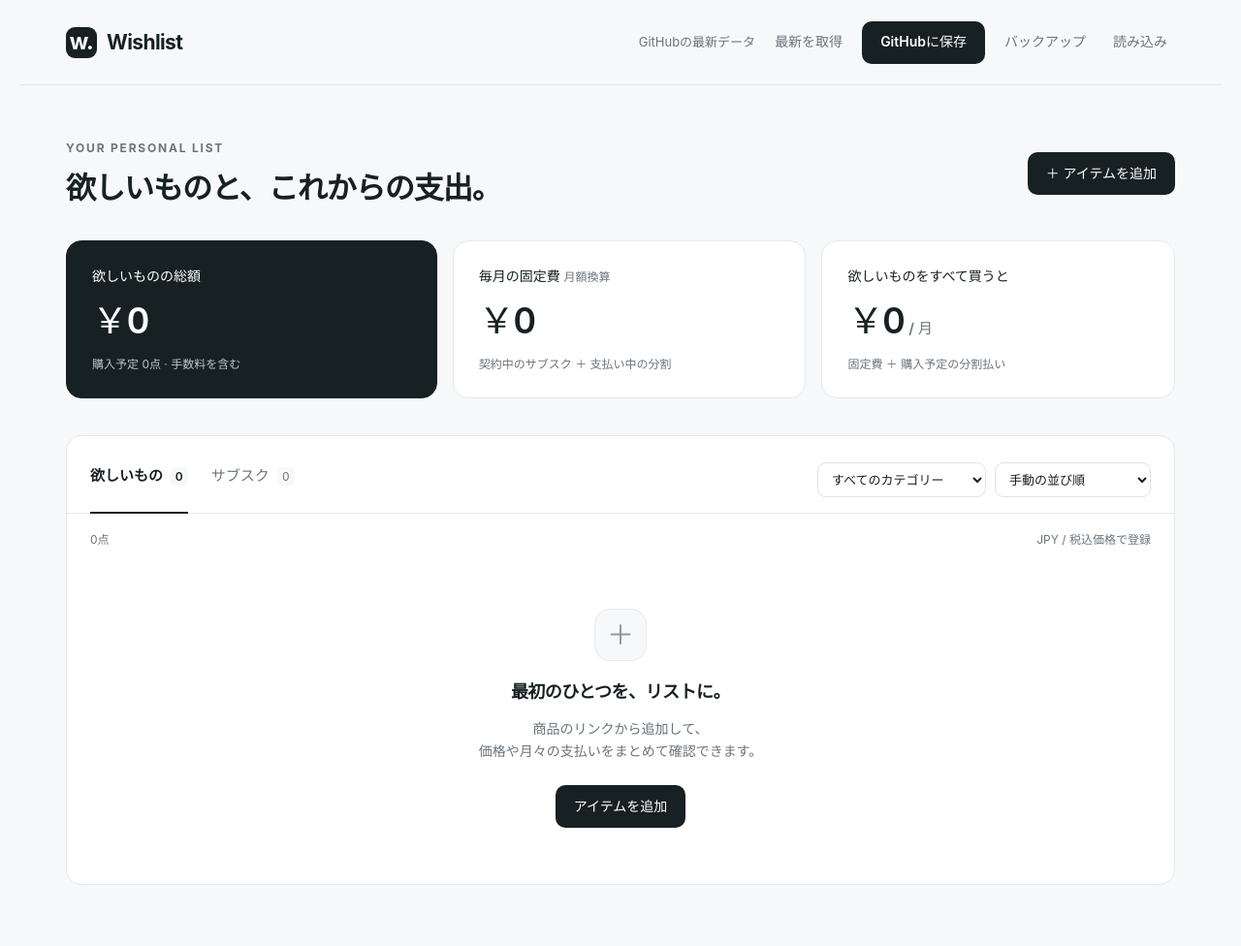
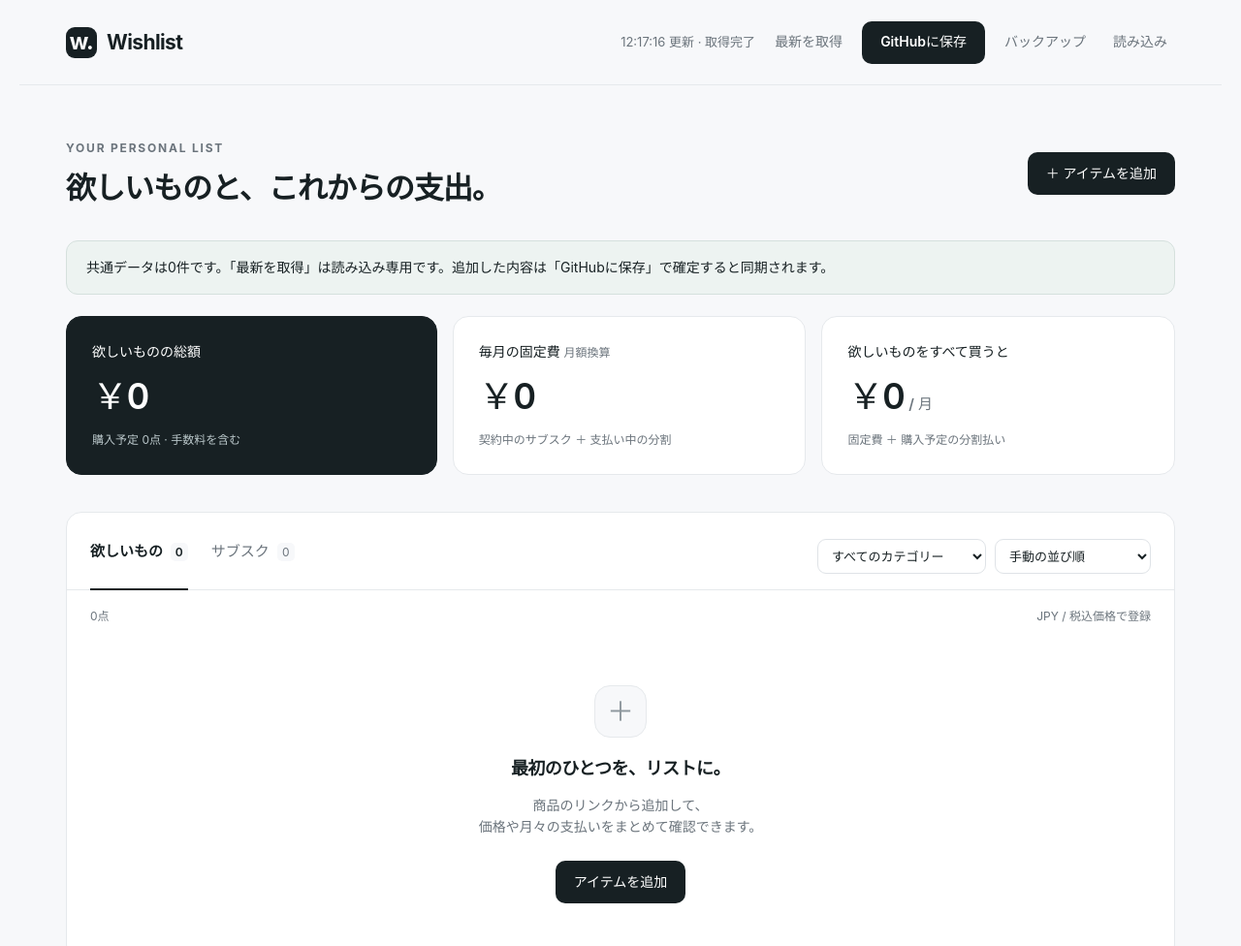
Before and after one commit to 4k29/want, a website: page index.html in a window 1280 px wide. Shown: the top 976 px of the page at 97% size. Drawn offline with Linux system fonts and the light colour scheme.

Commit message:
Fix refresh blocked by local storage and show explicit sync results

```diff
--- a/app.js
+++ b/app.js
@@ -1,4 +1,4 @@
-import {GitHubStore,CACHE_KEY,DRAFT_KEY,buildRequest,applyRequest,hasChanges,issueLink} from './sync.js?v=5';
+import {GitHubStore,CACHE_KEY,DRAFT_KEY,buildRequest,applyRequest,hasChanges,issueLink,refreshState} from './sync.js?v=6';
 import {KEY,yen,currentMonth,monthIndex,cost,activePayment,totals,guessCategory,safeUrl,validate,readBackup,extractProduct} from './model.js?v=2';
 const $=s=>document.querySelector(s),form=$('#item-form'),editor=$('#editor');
 let items=[],tab='products',editing=null,loadError=false,request=null;
@@ -10,11 +10,11 @@ const escape=s=>String(s).replace(/[&<>"']/g,c=>({'&':'&amp;','<':'&lt;','>':'&g
 try{const raw=localStorage.getItem(CACHE_KEY);if(raw)items=readBackup(raw);}catch{}
 function toast(message){$('#toast').textContent=message;$('#toast').hidden=false;clearTimeout(toast.timer);toast.timer=setTimeout(()=>$('#toast').hidden=true,4500);}
 let base=[],pending=null,draftRaw=null;
+try{localStorage.removeItem('wishlist-github-token-4k29-want-v1');}catch{}
 try{
-  localStorage.removeItem('wishlist-github-token-4k29-want-v1');
   draftRaw=localStorage.getItem(DRAFT_KEY);
   if(draftRaw){const d=JSON.parse(draftRaw);base=readBackup(JSON.stringify({version:1,items:d.base}));items=readBackup(JSON.stringify({version:1,items:d.items}));pending=d.pending||null;ready=true;}
-}catch{loadError=true;}
+}catch{loadError=!!draftRaw;}
 function cache(){try{localStorage.setItem(CACHE_KEY,JSON.stringify({version:1,items}));}catch{}}
 function persist(next=items,nextBase=base,nextPending=pending){
   if(localStorage.getItem(DRAFT_KEY)!==draftRaw)throw Error('別のタブで下書きが変更されました。このページを再読み込みしてください。');
@@ -30,19 +30,33 @@ function showLegacy(){
   banner(pending?'GitHubの画面で「Submit new issue」を押した後、反映まで少し待って「最新を取得」を押してください。':dirty?'変更はこの端末の下書きです。「GitHubに保存」で他の端末にも反映できます。':legacy.length?`この端末に旧版のデータが${legacy.length}点あります。下書きに追加できます。`:'');
 }
 async function refreshData(){
-  if(busy||reading)return;
+  if(busy||reading){toast('共通データを取得中です。少しお待ちください。');return;}
   if(editor.open){toast('編集を閉じてから更新してください。');return;}
-  reading=true;$('#save-status').textContent='共通データを確認中…';
+  reading=true;$('#refresh-data').disabled=true;$('#refresh-data').textContent='取得中…';$('#save-status').textContent='共通データを確認中…';
   try{
+    // Adopt a newer draft from another tab before merging remote changes.
+    let stored;try{stored=localStorage.getItem(DRAFT_KEY);}catch{}
+    if(stored!==undefined&&stored!==draftRaw){
+      if(stored){const d=JSON.parse(stored);base=readBackup(JSON.stringify({version:1,items:d.base}));items=readBackup(JSON.stringify({version:1,items:d.items}));pending=d.pending||null;ready=true;}
+      draftRaw=stored;
+    }
     const result=await github.read();
-    if(loadError)throw Error('端末の下書きを読み込めません。上書きを止めています。');
-    let next=result.items,nextPending=pending;
-    if(pending&&result.appliedRequests.includes(pending.id)){nextPending=null;toast('GitHubへの保存とサイトへの反映を確認しました');}
-    else if(ready)next=applyRequest(buildRequest(base,items),result.items);
-    persist(next,result.items,nextPending);items=next;base=result.items;pending=nextPending;
+    if(loadError)throw Error('端末の下書きが壊れているため、上書きを止めています。');
+    const state=refreshState({base,items,pending,ready},result);
+    let storageWarning='';
+    try{persist(state.items,state.base,state.pending);}catch(error){storageWarning='共通データは取得できましたが、端末には保存できませんでした。'+error.message;}
+    items=state.items;base=state.base;pending=state.pending;
     ready=true;lastRead=Date.now();cache();render();showLegacy();
-  }catch(error){$('#save-status').textContent='更新を確認できません';banner(error.message+' 端末の下書きは残っています。');$('#discard-draft').hidden=!ready;}
-  finally{reading=false;}
+    const time=new Date(lastRead).toLocaleTimeString('ja-JP',{hour:'2-digit',minute:'2-digit',second:'2-digit'});
+    const message=state.saved?'GitHubへの保存を確認しました':`共通データ${result.items.length}件を取得しました`;
+    $('#save-status').textContent=time+' 更新 · '+(pending?'保存の確定・反映待ち':hasChanges(base,items)?'端末に未同期の変更あり':'取得完了');
+    if(storageWarning)banner(storageWarning);
+    else if(pending)banner(message+'。この保存リクエストはまだ反映されていません。「保存画面を開く」からGitHubで確定してください。確定済みの場合は少し待って再取得してください。');
+    else if(hasChanges(base,items))banner(message+'。端末の下書きは保持しています。他の端末への反映には「GitHubに保存」で確定してください。');
+    else if(!result.items.length&&!legacy.length)banner('共通データは0件です。「最新を取得」は読み込み専用です。追加した内容は「GitHubに保存」で確定すると同期されます。');
+    toast(message+(hasChanges(base,items)?'。端末の下書きは保持しています。':''));
+  }catch(error){$('#save-status').textContent='取得できませんでした';banner(error.message+' 表示中の内容は変更していません。');$('#discard-draft').hidden=!ready;toast(error.message);}
+  finally{reading=false;$('#refresh-data').disabled=false;$('#refresh-data').textContent='最新を取得';}
 }
 function openConnection(){
   if(!ready){toast('先に「最新を取得」で共通データを読み込んでください。');return;}
--- a/index.html
+++ b/index.html
@@ -1,6 +1,6 @@
 <!doctype html>
 <html lang="ja">
-<head><meta charset="utf-8"><meta name="viewport" content="width=device-width,initial-scale=1"><meta name="theme-color" content="#f7f8fa"><meta name="description" content="欲しいものと、毎月の支出をひとつに。"><title>Wishlist</title><link rel="stylesheet" href="./style.css?v=3"><script type="module" src="./app.js?v=5"></script></head>
+<head><meta charset="utf-8"><meta name="viewport" content="width=device-width,initial-scale=1"><meta name="theme-color" content="#f7f8fa"><meta name="description" content="欲しいものと、毎月の支出をひとつに。"><title>Wishlist</title><link rel="stylesheet" href="./style.css?v=3"><script type="module" src="./app.js?v=6"></script></head>
 <body>
 <header><a class="brand" href="./" aria-label="Wishlist ホーム"><span class="brand-mark">w.</span> Wishlist</a><div class="header-actions"><span id="save-status" role="status">GitHubを確認中…</span><button id="refresh-data" class="quiet">最新を取得</button><button id="connect-github" class="primary">GitHubに保存</button><button id="backup" class="quiet">バックアップ</button><button id="restore" class="quiet">読み込み</button><input type="file" id="restore-file" accept="application/json,.json" hidden></div></header>
 <main>
--- a/sync.js
+++ b/sync.js
@@ -52,3 +52,8 @@ export class GitHubStore {
     finally{clearTimeout(timer);}
   }
 }
+
+export function refreshState(state,result){
+  const saved=!!state.pending&&result.appliedRequests.includes(state.pending.id);
+  return {base:result.items,items:saved||!state.ready?result.items:applyRequest(buildRequest(state.base,state.items),result.items),pending:saved?null:state.pending,saved};
+}
```
Also changed, not shown: tests/sync.test.js (+15 -1 lines).
